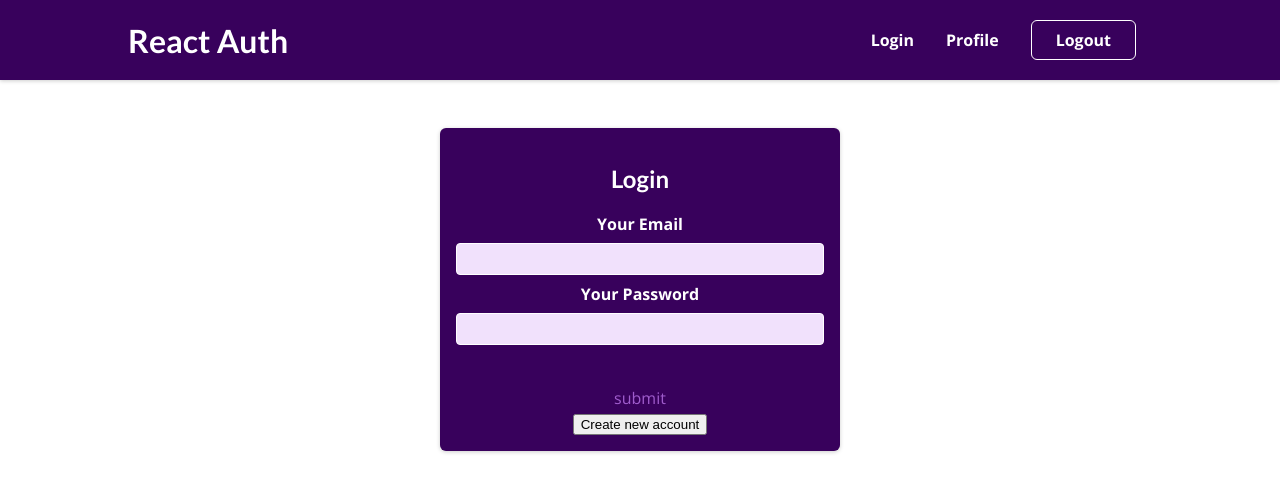
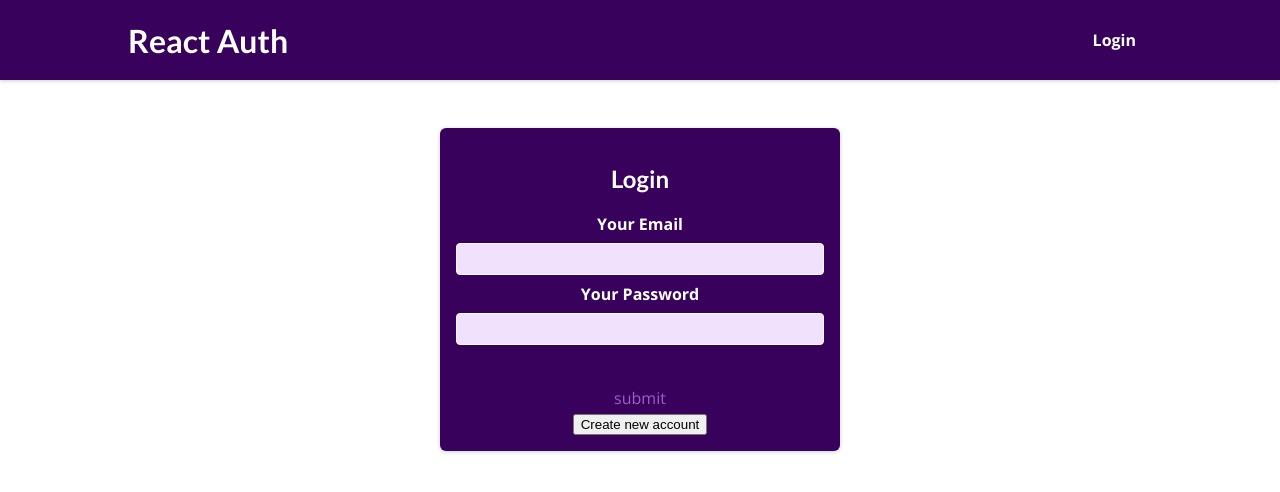
Before and after one commit to Manojdeore7/Assignment1, a React (Create React App) app: page /auth in a window 1280 px wide. Shown: the top 492 px of the page. Built offline with nearby package versions, Linux system fonts and the light colour scheme.

Commit message:
auth-context is added

```diff
--- a/src/components/Auth/AuthForm.js
+++ b/src/components/Auth/AuthForm.js
@@ -1,8 +1,10 @@
 import { useState, useRef } from "react";
-
+import AuthContext from "../Store/Auth-Context";
+import { useContext } from "react";
 import classes from "./AuthForm.module.css";
 
 const AuthForm = () => {
+  let context = useContext(AuthContext);
   let emaill = useRef("");
   let passwordl = useRef("");
   const [isLogin, setIsLogin] = useState(true);
@@ -11,7 +13,7 @@ const AuthForm = () => {
   }
   function submitHandler(e) {
     e.preventDefault();
-    setIsLogin(true);
+
     let enterEmail = emaill.current.value;
     let enterPassword = passwordl.current.value;
     let url;
@@ -38,11 +40,14 @@ const AuthForm = () => {
           return res.json();
         } else {
           let mes = "AUTHENTICATION IS fAILED!";
-          throw new Error(mes);
+          return res.json().then((data) => {
+            mes = data.error.message;
+            throw new Error(mes);
+          });
         }
       })
       .then((data) => {
-        console.log(data.idToken);
+        context.login(data.idToken);
       })
       .catch((er) => {
         alert(er.message);
--- a/src/components/Layout/MainNavigation.js
+++ b/src/components/Layout/MainNavigation.js
@@ -1,24 +1,33 @@
-import { Link } from 'react-router-dom';
-
-import classes from './MainNavigation.module.css';
+import { Link } from "react-router-dom";
+import AuthContext from "../Store/Auth-Context";
+import { useContext } from "react";
+import classes from "./MainNavigation.module.css";
 
 const MainNavigation = () => {
+  let context = useContext(AuthContext);
+  let login = context.isLoggedIn;
   return (
     <header className={classes.header}>
-      <Link to='/'>
+      <Link to="/">
         <div className={classes.logo}>React Auth</div>
       </Link>
       <nav>
         <ul>
+          {!login && (
             <li>
-            <Link to='/auth'>Login</Link>
+              <Link to="/auth">Login</Link>
             </li>
+          )}
+          {login && (
             <li>
-            <Link to='/profile'>Profile</Link>
+              <Link to="/profile">Profile</Link>
             </li>
+          )}
+          {login && (
             <li>
               <button>Logout</button>
             </li>
+          )}
         </ul>
       </nav>
     </header>
--- /dev/null
+++ b/src/components/Store/Auth-Context.js
@@ -0,0 +1,31 @@
+import react, { useState } from "react";
+let AuthContext = react.createContext({
+  token: "",
+  isLoggedIn: false,
+  login: (token) => {},
+  logout: (token) => {},
+});
+
+export function AuthContextProvider(props) {
+  let [Token, setToken] = useState(null);
+  let userLoggedIn = !!Token;
+  let loggedInHandeler = (token) => {
+    setToken(token);
+  };
+  let loggedOutHandeler = () => {
+    setToken(null);
+  };
+
+  let context = {
+    token: Token,
+    isLoggedIn: userLoggedIn,
+    login: loggedInHandeler,
+    logout: loggedOutHandeler,
+  };
+  return (
+    <AuthContext.Provider value={context}>
+      {props.children}
+    </AuthContext.Provider>
+  );
+}
+export default AuthContext;
--- a/src/index.js
+++ b/src/index.js
@@ -1,12 +1,15 @@
-import ReactDOM from 'react-dom/client';
-import { BrowserRouter } from 'react-router-dom';
+import ReactDOM from "react-dom/client";
+import { BrowserRouter } from "react-router-dom";
 
-import './index.css';
-import App from './App';
+import "./index.css";
+import App from "./App";
+import { AuthContextProvider } from "./components/Store/Auth-Context";
 
-const root = ReactDOM.createRoot(document.getElementById('root'));
+const root = ReactDOM.createRoot(document.getElementById("root"));
 root.render(
-  <BrowserRouter>
-    <App />
-  </BrowserRouter>
+  <AuthContextProvider>
+    <BrowserRouter>
+      <App />
+    </BrowserRouter>
+  </AuthContextProvider>
 );
```
Also changed, not shown: 1 other file (tests, documents, lock files or other folders). Lines whose indentation alone changed are shown as unchanged.
